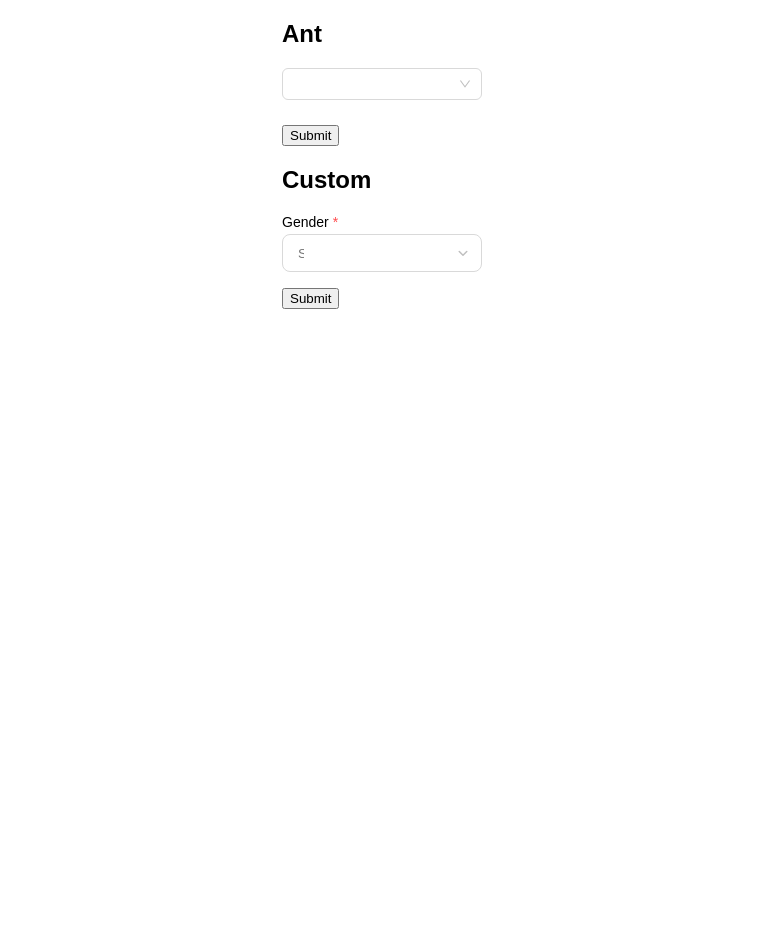
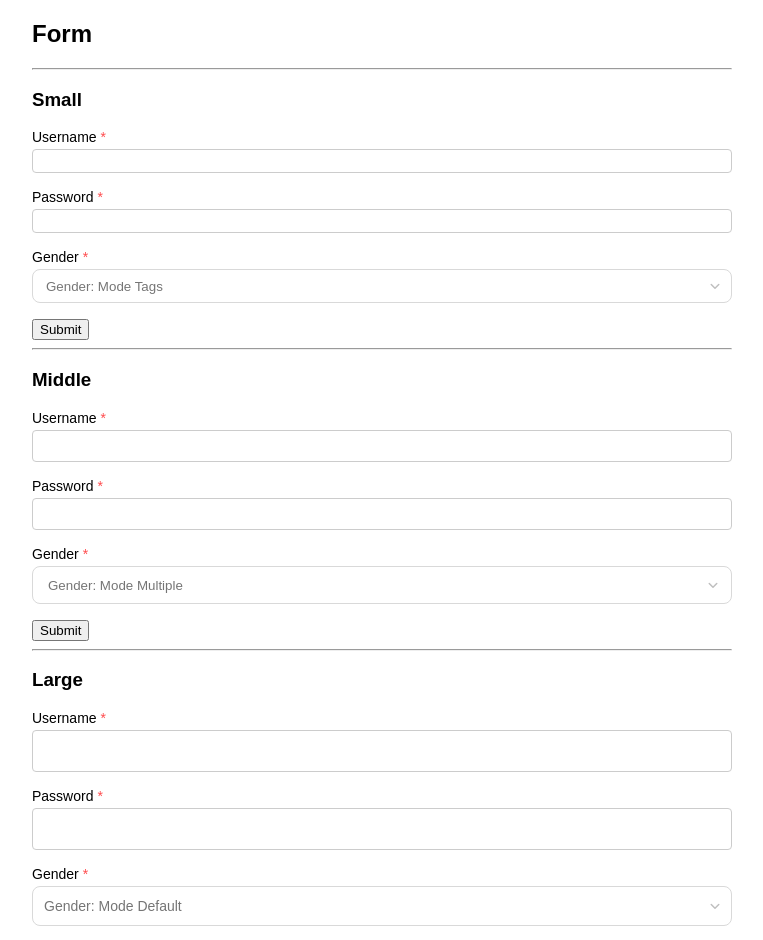
Before and after one commit to gabboyajyan/xUIDesign, a Next.js app: page / in a window 1280 px wide. Shown: the top 940 px of the page, without its empty margins (258-1021 px from the left). Before the commit the page ends 800 px from the top, so only its background shows below. Built offline with nearby package versions, Linux system fonts and the light colour scheme.

Commit message:
Created Select dropdown

```diff
--- a/src/app/components/Select/Tag/index.tsx
+++ b/src/app/components/Select/Tag/index.tsx
@@ -7,6 +7,7 @@ const Tag: FC<TagProps> = ({
     prefixCls = prefixClsSelect,
     values = [],
     handleRemoveTag,
+    searchFullWidth = true,
     searchQuery = '',
     searchContainer
 }: TagProps) => {
@@ -28,7 +29,13 @@ const Tag: FC<TagProps> = ({
                 </div>
             ))}
 
-            <div className={`${prefixCls}-tag`} style={{ width: searchQuery.length ? `${searchQuery.length * 10}px` : '10px' }}>
+            <div
+                className={`${prefixCls}-tag`}
+                style={{
+                    minWidth: '30px',
+                    width: searchQuery.length ? `${searchQuery.length * 10}px` : searchFullWidth ? '100%' : '10px'
+                }}
+            >
                 {searchContainer}
             </div>
         </div>
--- a/src/app/components/Select/Tag/style.css
+++ b/src/app/components/Select/Tag/style.css
@@ -22,7 +22,7 @@
     max-width: 100%;
     border-radius: 6px;
     cursor: default;
-    padding: 0 8px;
+    padding: 2px 8px;
     text-overflow: ellipsis;
     overflow: hidden;
     white-space: nowrap;
@@ -48,7 +48,7 @@
     color: #333;
 }
 
-.xUi-select .xUi-select-tag:has([class="xUi-select-input"]) {
+.xUi-select .xUi-select-tag:has([class="xUi-select-tag-input"]) {
     width: 100%;
     border: none;
     outline: none;
@@ -58,11 +58,11 @@
     background: white;
 }
 
-.xUi-select .xUi-select-tag:has([class="xUi-select-input"]) input {
+.xUi-select .xUi-select-tag:has([class="xUi-select-tag-input"]) input {
    border: none;
 }
 
-.xUi-select .xUi-select-input:focus {
+.xUi-select .xUi-select-tag-input:focus {
     border: none;
     outline: none;
     box-shadow: none;
--- a/src/app/components/Select/index.tsx
+++ b/src/app/components/Select/index.tsx
@@ -43,13 +43,13 @@ const Select = <OptionType extends OptionProps = OptionProps>({
     onChange,
     showSearch = false,
     open = false,
-    // maxTagCount,
+    showArrow = true,
     // maxTagPlaceholder,
-    // showArrow,
     // showAction,
     // tagRender,
     // onBlur,
     // onDropdownVisibleChange
+    // notFoundContent
 }: SelectProps<OptionType>): ReactElement => {
     const initialValue = value || defaultValue || '';
 
@@ -86,7 +86,10 @@ const Select = <OptionType extends OptionProps = OptionProps>({
         const handleClickOutside = (event: any): void => {
             if (selectRef.current && !selectRef.current.contains(event.target)) {
                 setIsOpen(open);
-                handleClearInputValue();
+
+                if (hasMode) {
+                    handleClearInputValue();
+                }
             }
         };
 
@@ -95,7 +98,7 @@ const Select = <OptionType extends OptionProps = OptionProps>({
         return () => {
             document.removeEventListener("mousedown", handleClickOutside);
         };
-    }, [handleClearInputValue, open]);
+    }, [handleClearInputValue, open, hasMode]);
 
     const handleSearch = (e: ChangeEvent<HTMLInputElement>) => {
         setSearchQuery(e.target.value);
@@ -220,11 +223,9 @@ const Select = <OptionType extends OptionProps = OptionProps>({
 
     const ArrowContainer = useMemo(() => {
         return showSearch && isOpen ? <SearchIcon /> : <span>
-            <ArrowIcon isOpen={isOpen} />
+            {showArrow && <ArrowIcon isOpen={isOpen} />}
         </span>
-    }, [showSearch, isOpen])
-
-    const selectValue = hasMode ? '' : selected;
+    }, [showArrow, showSearch, isOpen])
 
     return (
         <div
@@ -242,24 +243,32 @@ const Select = <OptionType extends OptionProps = OptionProps>({
                 onMouseLeave={handleMouseLeave}
                 onClick={() => !disabled && setIsOpen(!isOpen)}
             >
-                {hasMode && <Tag
+                {hasMode ? <Tag
                     values={selected as string[]}
                     handleRemoveTag={handleRemoveTag}
                     prefixCls={prefixCls}
+                    searchFullWidth={!selected.length}
                     searchQuery={searchQuery}
                     searchContainer={
                         <input
                             type="text"
-                            className={`${prefixCls}-input`}
-                            defaultValue={hasMode ? '' : searchQuery || selectValue}
+                            disabled={disabled}
+                            onChange={handleSearch}
+                            onKeyDown={handleOnKeyDown}
+                            className={`${prefixCls}-tag-input`}
                             placeholder={selected.length ? '' : placeholder}
                             onClick={() => !disabled && setIsOpen(!isOpen || open)}
-                            onChange={handleSearch}
-                            disabled={disabled}
-                            readOnly={!hasMode}
-                            onKeyDown={handleOnKeyDown}
                         />
                     }
+                /> : <input
+                    readOnly
+                    type="text"
+                    value={selected}
+                    disabled={disabled}
+                    placeholder={placeholder || ''}
+                    className={`${prefixCls}-input`}
+                    style={{ opacity: isOpen ? '0.8' : '1' }}
+                    onClick={() => !disabled && setIsOpen(!isOpen || open)}
                 />}
 
                 {isHover && !loading ?
@@ -284,8 +293,6 @@ const Select = <OptionType extends OptionProps = OptionProps>({
                     )
                 }
             </div>
-
-
 
             {!loading && isOpen && (
                 <div className={cc([`${prefixCls}-dropdown`, { [dropdownClassName]: dropdownClassName }])} style={{ maxHeight: listHeight }}>
@@ -325,6 +332,8 @@ const Select = <OptionType extends OptionProps = OptionProps>({
                                     ])}
                                     onClick={(e) => {
                                         if (!props.disabled) {
+                                            console.log(props.value);
+
                                             handleSelect(e as MouseEventHandlerSelect, props.value as string, { children, className, ...props } as OptionType)
                                         }
                                     }}
--- a/src/app/components/Select/style.css
+++ b/src/app/components/Select/style.css
@@ -19,10 +19,6 @@
     border-radius: 8px;
     border: 1px solid #d9d9d9;
     box-sizing: border-box;
-}
-
-.xUi-select.rtl {
-    direction: rtl;
 }
 
 .xUi-select.middle {
@@ -124,3 +120,21 @@
 .xUi-select-error {
     border-color: red;
 }
+
+.xUi-select .xUi-select-input {
+    width: 100%;
+    padding: 8px;
+    border: none;
+    outline: none;
+    background: transparent;
+    font-size: 14px;
+    color: #333;
+    user-select: none;
+    cursor: pointer;
+}
+
+.xUi-select .xUi-select-input:focus {
+    border: none;
+    outline: none;
+    box-shadow: none;
+}
--- a/src/app/page.tsx
+++ b/src/app/page.tsx
@@ -1,70 +1,129 @@
-"use client"
+'use client'
 
-import {
-  Form as AntForm,
-  // Input as AntInput,
-  Select as AntSelect
-} from "antd";
-
-import { Form } from "./components/Form";
-// import { Input } from "./components/Input";
+import { Form } from "@/app/components/Form"
+import { Input } from "@/app/components/Input"
 import { Select } from "./components/Select";
 
 export default function Home() {
+    return (
+        <div style={{ width: 700, margin: '0 auto' }}>
+            <h2>Form</h2>
 
-  return (
-    <>
-      <div style={{ maxWidth: 200, margin: '0 auto' }}>
-        <h2>Ant</h2>
+            <hr />
 
-        {/* <AntInput onChange={(...argument) => console.log(argument)} />
-        <AntSelect onChange={(...argument) => console.log(argument)} style={{ minWidth: '100%' }}>
-          <AntSelect.Option value="Male">Male</AntSelect.Option>
-          <AntSelect.Option value="Female">Female</AntSelect.Option>
-        </AntSelect> */}
+            <h3>Small</h3>
 
-        <AntForm>
-          {/* <AntForm.Item name={'username'} rules={[{ required: true }]}>
-            <AntInput  />
-          </AntForm.Item> */}
+            <Form size="small" onFinish={(values) => {
+                alert('Values show in console');
 
-          <AntForm.Item name={'gender'} rules={[{ required: true }]}>
-            <AntSelect mode="tags">
-              {[1, 2, 3, 4, 5, 6, 7, 8, 9, 10, 11, 12, 13].map(i => {
-                return <AntSelect.Option key={i} value={`${i}`}>{i}</AntSelect.Option>
-              })}
-            </AntSelect>
-          </AntForm.Item>
+                console.log(values);
+            }}>
+                <Form.Item name="username" label="Username" rules={[{ required: true, message: 'Username is required.' }]}>
+                    <Input />
+                </Form.Item>
 
-          <button type="submit">Submit</button>
-        </AntForm>
-      </div>
+                <Form.Item name="password" label="Password" rules={[{
+                    required: true,
+                    message: 'Password is required.'
+                }, {
+                    pattern: /^(?!.* )(?=.*?[A-Z])(?=.*?[a-z])(?=.*[0-9]).{8,}$/,
+                    message: 'Password is not a valid.'
+                }]}>
+                    <Input type="password" />
+                </Form.Item>
 
-      <div style={{ maxWidth: 200, margin: '0 auto' }}>
-        <h2>Custom</h2>
+				<Form.Item name="gender" label="Gender" rules={[{
+                    required: true,
+                    message: 'Gender is required.'
+                }]}>
+                    <Select allowClear mode="tags" placeholder="Gender: Mode Tags">
+						<Select.Option value="Male">Male</Select.Option>
+						<Select.Option value="Female">Female</Select.Option>
+					</Select>
+                </Form.Item>
 
-        {/* <Input onChange={(...argument) => console.log(argument)} />
-        <Select onChange={(...argument) => console.log(argument)} style={{ minWidth: '100%' }}>
-          <Select.Option value="Male">Male</Select.Option>
-          <Select.Option value="Female">Female</Select.Option>
-        </Select> */}
+                <button type="submit">Submit</button>
+            </Form>
 
-        <Form>
-          {/* <Form.Item name={'username'} label="Username" rules={[{ required: true }]}>
-            <Input  />
-          </Form.Item> */}
+            <hr />
 
-          <Form.Item name={'gender'} label="Gender" rules={[{ required: true }]}>
-            <Select mode="tags">
-              {[1, 2, 3, 4, 5, 6, 7, 8, 9, 10, 11, 12, 13].map(i => {
-                return <AntSelect.Option key={i} value={`${i}`}>{i}</AntSelect.Option>
-              })}
-            </Select>
-          </Form.Item>
+            <h3>Middle</h3>
 
-          <button type="submit">Submit</button>
-        </Form>
-      </div>
-    </>
-  );
+            <Form size="middle" onFinish={(values) => {
+                alert('Values show in console');
+
+                console.log(values);
+            }}>
+                <Form.Item name="username" label="Username" rules={[{ required: true, message: 'Username is required.' }]}>
+                    <Input />
+                </Form.Item>
+
+                <Form.Item name="password" label="Password" rules={[{
+                    required: true,
+                    message: 'Password is required.'
+                }, {
+                    pattern: /^(?!.* )(?=.*?[A-Z])(?=.*?[a-z])(?=.*[0-9]).{8,}$/,
+                    message: 'Password is not a valid.'
+                }]}>
+                    <Input type="password" />
+                </Form.Item>
+
+				<Form.Item name="gender" label="Gender" rules={[{
+                    required: true,
+                    message: 'Gender is required.'
+                }]}>
+                    <Select allowClear mode="multiple" placeholder="Gender: Mode Multiple" menuItemSelectedIcon>
+						<Select.Option value="Male">Male</Select.Option>
+						<Select.Option value="Female">Female</Select.Option>
+					</Select>
+                </Form.Item>
+
+                <button type="submit">Submit</button>
+            </Form>
+
+            <hr />
+
+            <h3>Large</h3>
+
+            <Form size="large" onFinish={(values) => {
+                alert('Values show in console');
+
+                console.log(values);
+            }}>
+                <Form.Item name="username" label="Username" rules={[{ required: true, message: 'Username is required.' }]}>
+                    <Input />
+                </Form.Item>
+
+                <Form.Item name="password" label="Password" rules={[{
+                    required: true,
+                    message: 'Password is required.'
+                }, {
+                    pattern: /^(?!.* )(?=.*?[A-Z])(?=.*?[a-z])(?=.*[0-9]).{8,}$/,
+                    message: 'Password is not a valid.'
+                }]}>
+                    <Input type="password" />
+                </Form.Item>
+
+				<Form.Item name="gender" label="Gender" rules={[{
+                    required: true,
+                    message: 'Gender is required.'
+                }]}>
+                    <Select allowClear placeholder="Gender: Mode Default">
+						<Select.Option value="Male">Male</Select.Option>
+						<Select.Option value="Female">Female</Select.Option>
+					</Select>
+                </Form.Item>
+
+                <button type="submit">Submit</button>
+            </Form>
+
+            <hr />
+
+            <Input size="small" placeholder="Input Small" />
+            <hr />
+            <Input size="middle" placeholder="Input Middle" />
+            <hr />
+            <Input size="large" placeholder="Input Large" />
+        </div>
+    )
 }
--- a/src/app/types/select.ts
+++ b/src/app/types/select.ts
@@ -16,7 +16,6 @@ export interface SelectProps<OptionType extends OptionProps = OptionProps> {
   options?: OptionType[];
   children?: ReactNode;
   defaultActiveFirstOption?: boolean;
-  direction?: 'ltr' | 'rtl';
   listHeight?: number;
   menuItemSelectedIcon?: ReactNode;
   mode?: 'default' | 'multiple' | 'tags';
@@ -35,7 +34,6 @@ export interface SelectProps<OptionType extends OptionProps = OptionProps> {
   error?: string,
   showSearch?: boolean,
   tagRender?: ((props: TagProps) => ReactElement) | undefined,
-  maxTagCount?: number | "responsive" | undefined,
   maxTagPlaceholder?: ReactNode | ((omittedValues: DisplayValueType[]) => ReactNode)
   dropdownClassName?: string,
   showArrow?: boolean,
@@ -45,6 +43,7 @@ export interface SelectProps<OptionType extends OptionProps = OptionProps> {
   suffixIcon?: ReactNode,
   open?: boolean
   style?: CSSProperties
+  notFoundContent?: ReactNode
 }
 
 export interface OptionProps {
@@ -61,6 +60,7 @@ export interface TagProps {
   prefixCls?: string,
   values: string[],
   handleRemoveTag: (e: MouseEvent<HTMLSpanElement> & { target: { valueAnyType: string[] } }) => void,
+  searchFullWidth?: boolean,
   searchQuery: string;
   searchContainer?: ReactElement | boolean
 }
```
